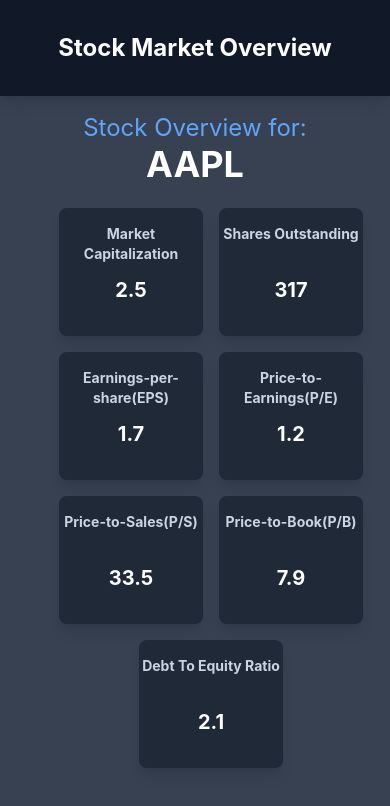
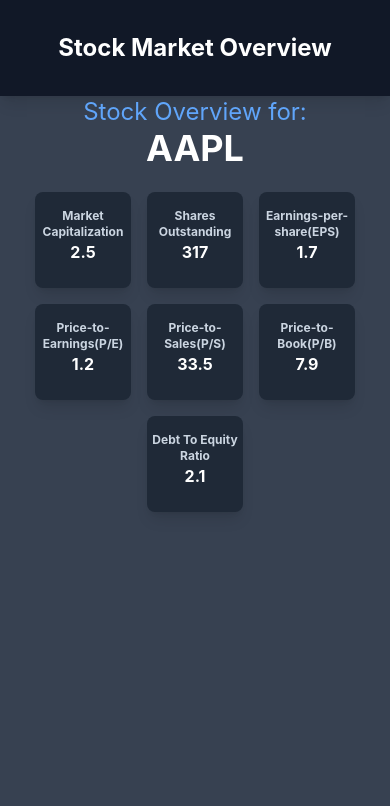
Before and after one commit to yonasoft/stock-info, a React (Create React App) app: page / in a window 390 px wide. Shown: the top 806 px of the page. Built offline with nearby package versions, Linux system fonts and the light colour scheme.

Commit message:
adjusted styling to info card for smaller screens

```diff
--- a/src/App.tsx
+++ b/src/App.tsx
@@ -21,7 +21,7 @@
           setSearchField("");
         }}
       />
-      <div className="lg:container mx-auto">
+      <div className="lg:container mx-auto p-0">
         <StockOverview symbol={symbol} />
       </div>
     </div>
--- a/src/components/InfoCard.tsx
+++ b/src/components/InfoCard.tsx
@@ -7,11 +7,11 @@
 
 function InfoCard({ title, value }: Props) {
   return (
-    <div className="w-36 h-32 rounded-lg bg-gray-800 m-2 flex flex-col items-center justify-center relative p-2 shadow-lg">
-      <h1 className="text-sm font-bold text-slate-300 absolute top-0 mt-4">
+    <div className="size-24 lg:size-32 rounded-lg bg-gray-800 m-2 flex flex-col items-center justify-center relative p-2 shadow-lg">
+      <h1 className="text-xs lg:text-md  font-bold text-slate-300 absolute top-0 mt-4">
         {title}
       </h1>
-      <h2 className="text-xl font-bold text-center text-white absolute bottom-1/4">
+      <h2 className="text-md lg:text-xl font-bold text-center text-white absolute bottom-1/4">
         {value}
       </h2>
     </div>
--- a/src/components/StockOverview.tsx
+++ b/src/components/StockOverview.tsx
@@ -42,11 +42,11 @@
   ];
 
   return (
-    <div className="h-full p-4 flex flex-col align-middle">
+    <div className="h-full flex flex-col align-middle">
       <h2 className="text-blue-400 text-2xl">Stock Overview for:</h2>
       <h1 className="text-4xl font-bold">{symbol}</h1>
       <div></div>
-      <div className="flex flex-wrap justify-center w-full m-4">
+      <div className="flex flex-wrap justify-center w-full mt-4">
         {financialLoading ? (
           <p>Loading financial data...</p>
         ) : (
```
